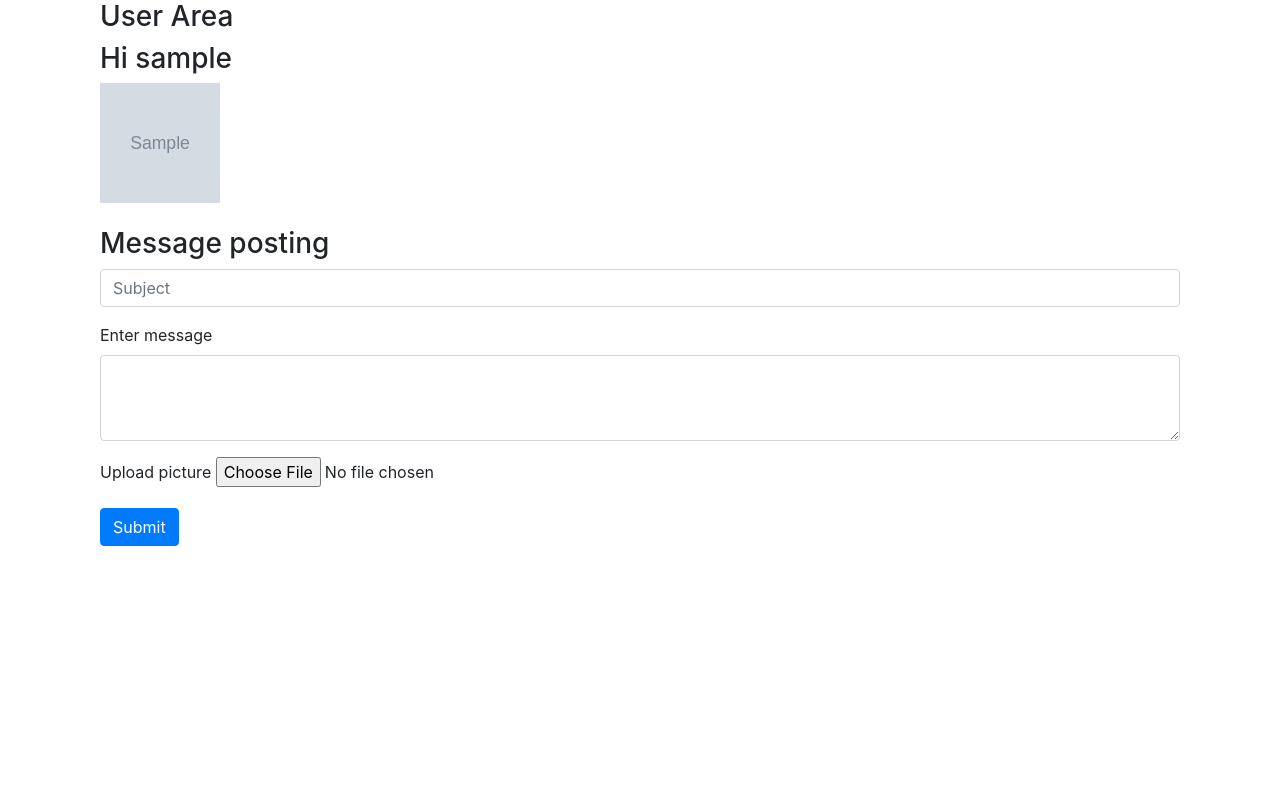
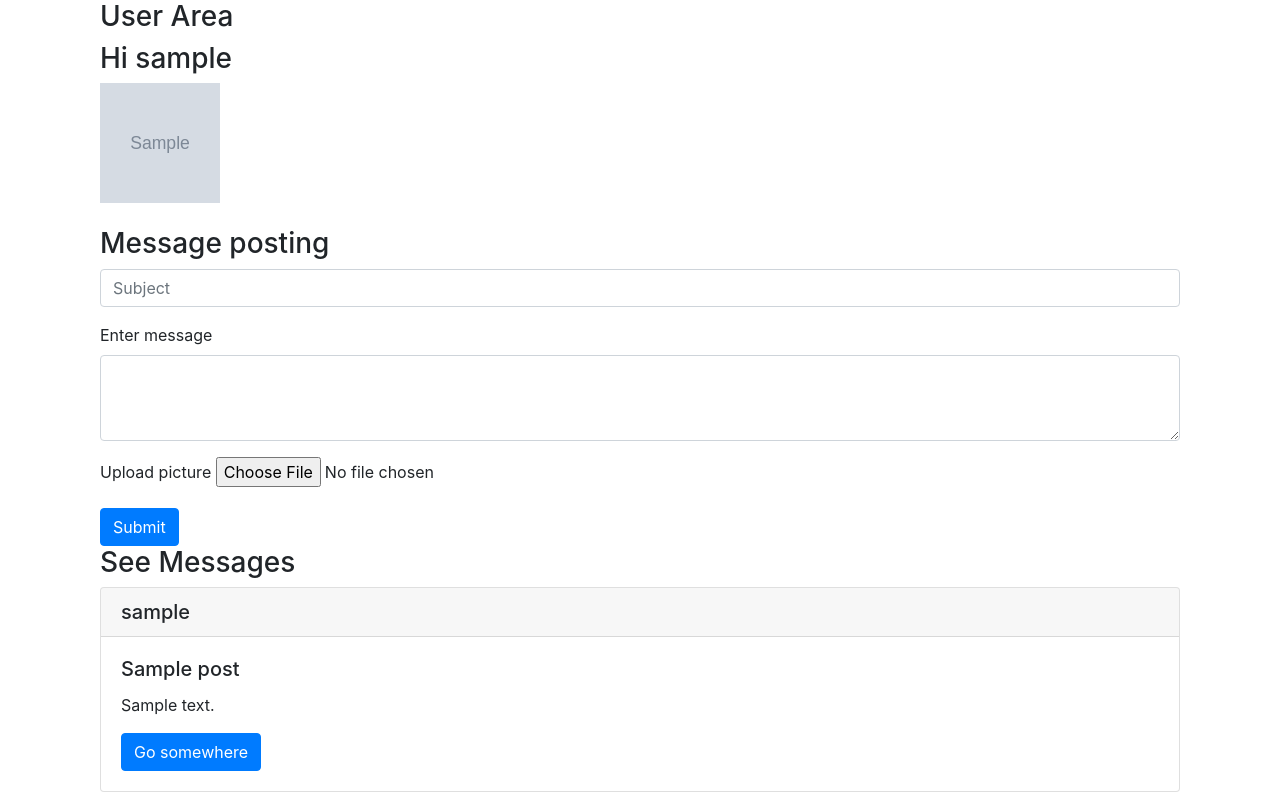
Before and after one commit to abir1997/Cloud-forum, a Flask app: template templates/forum.html in a window 1280 px wide. Shown: the part 56-848 px from the top of the page. Before the commit the page ends 602 px from the top, so only its background shows below. Run offline with Flask 2, Linux system fonts and the light colour scheme; the template is opened without the code that fills it: most values are stand-ins (such as "Sample title", 1, 10 or a date in 2020); grey boxes marked "Sample" are stand-in pictures; some libraries are stand-ins or nearby versions.

Commit message:
message area WIP

```diff
--- a/main.py
+++ b/main.py
@@ -89,6 +89,7 @@ def username_exists(users, username):
 
 @app.route("/forum", methods=["GET", "POST"])
 def forum():
+    recent_posts = []
     if request.method == 'POST':
         if request.form['subject'] is None:
             return render_template("forum.html", username=request.cookies.get("username"),
@@ -100,10 +101,13 @@ def forum():
         dt = datetime.now()
         user_id = request.cookies.get("logged_in_user")
         fbs.create_post(user_id, subject, msg, dt)
-        img_file_name = user_id + dt.isoformat()
-        gcs_s.upload(msg_img, img_file_name)
+        if msg_img:
+            img_file_name = user_id + dt.isoformat()
+            gcs_s.upload(msg_img, img_file_name)
+    recent_posts = fbs.get_posts_by_date(10)
+    print(recent_posts)
     return render_template("forum.html", username=request.cookies.get("username"),
-                           img_link=request.cookies.get("img_link"))
+                           img_link=request.cookies.get("img_link"), posts=recent_posts)
 
 
 @app.route("/logout")
--- a/templates/forum.html
+++ b/templates/forum.html
@@ -28,4 +28,21 @@
     <p>{{ err }}</p>
     {% endif %}
 </div>
+
+<div class="container">
+    <h3>See Messages</h3>
+    {% if posts %}
+    {% for post in posts %}
+    <div class="card">
+        <h5 class="card-header">{{ username }}</h5>
+        <div class="card-body">
+            <h5 class="card-title">{{ post }}</h5>
+            <p class="card-text">{{ post['message'] }}</p>
+
+            <a href="#" class="btn btn-primary">Go somewhere</a>
+        </div>
+    </div>
+    {% endfor %}
+    {% endif %}
+</div>
 {% endblock %}
```
Also changed, not shown: firebase_service.py (+16 -1 lines).
